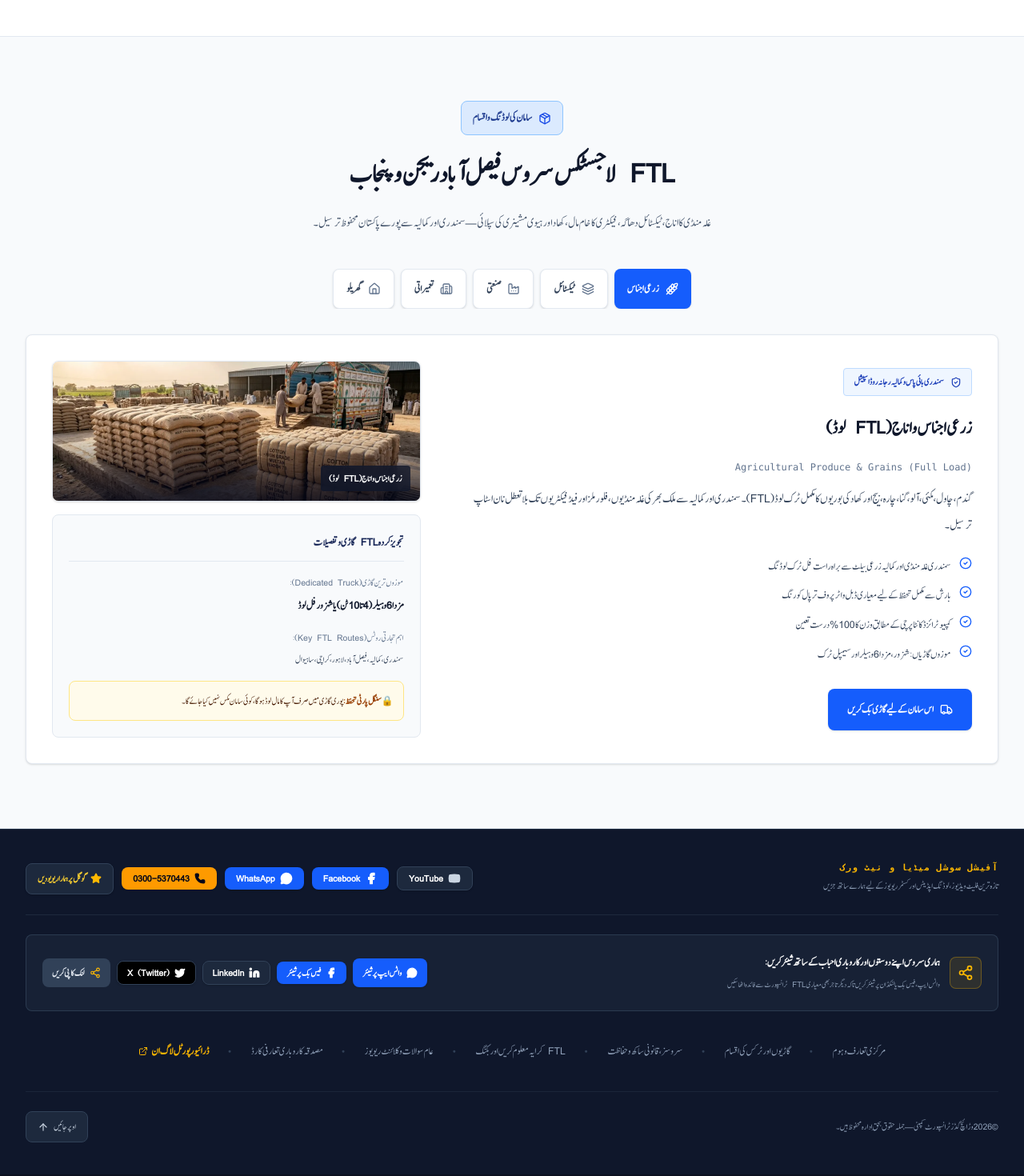
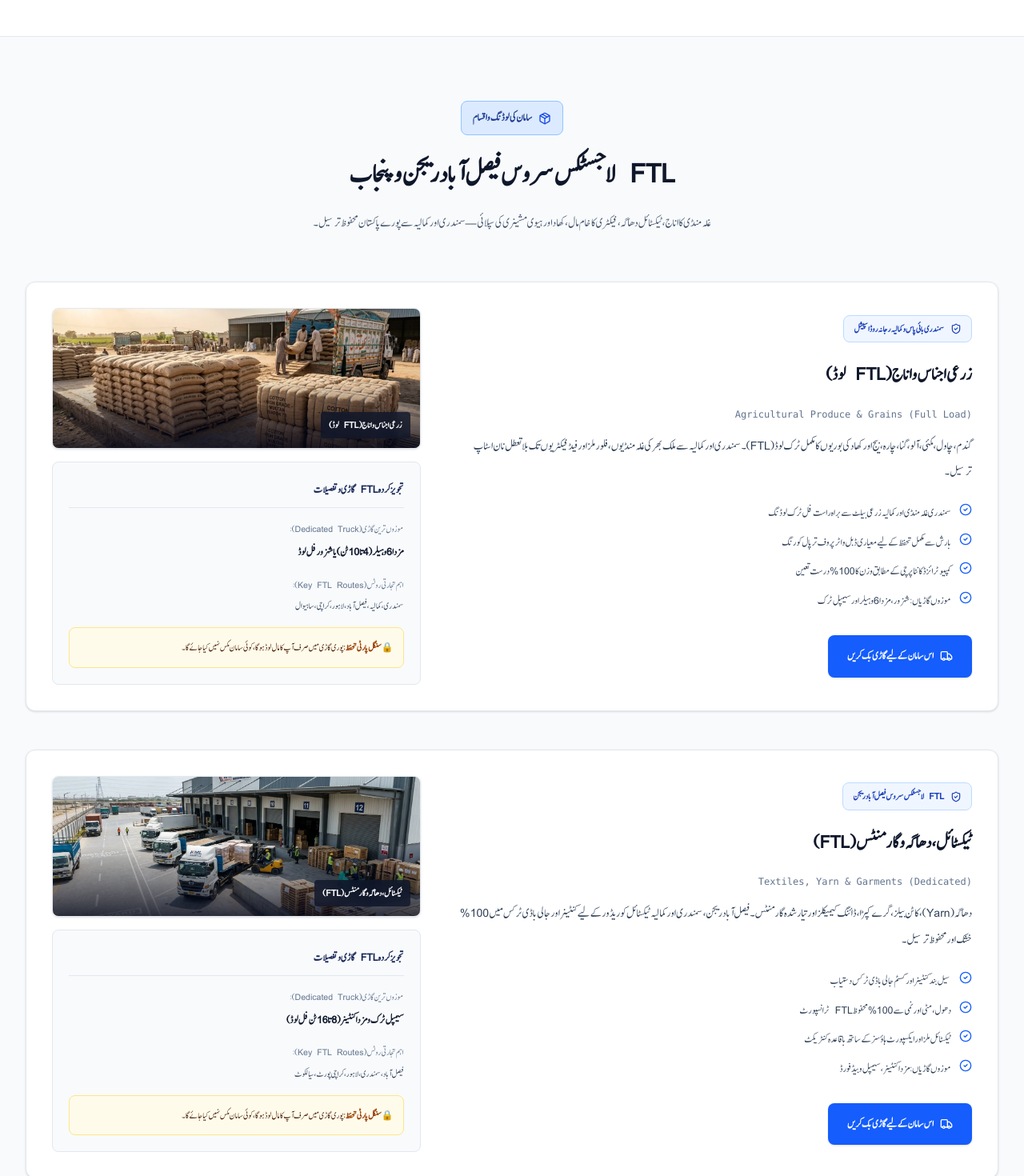
Before and after one commit to zahdan-443/Warraichgoodstransportcompany, a React (Vite) app: page /fleet in a window 1280 px wide. Shown: the part 1330-2800 px from the top of the page at 80% size. Built offline with nearby package versions, Linux system fonts and the light colour scheme; a web font is replaced by a local one.

Commit message:
refactor(components): simplify CargoCategoriesSection
Remove unused state and imports, and add image assets to category data for better rendering.

```diff
--- a/src/components/CargoCategoriesSection.tsx
+++ b/src/components/CargoCategoriesSection.tsx
@@ -1,4 +1,4 @@
-import React, { useState } from 'react';
+import React from 'react';
 import { Link } from 'react-router-dom';
 import {
   Package,
@@ -11,7 +11,6 @@
   Truck,
   CheckCircle2
 } from 'lucide-react';
-import { COMPANY_INFO } from '../data/companyData';
 import { useLanguage } from '../context/LanguageContext';
 
 interface CargoCategoriesSectionProps {
@@ -19,7 +18,6 @@
 }
 
 export const CargoCategoriesSection: React.FC<CargoCategoriesSectionProps> = ({ onSelectCategory }) => {
-  const [activeTab, setActiveTab] = useState<string>('agri');
   const { language, translations } = useLanguage();
   const t = translations[language].cargo;
 
@@ -50,7 +48,8 @@
       recommendedTruck: 'مزدا 6 وہیلر (4 تا 10 ٹن) یا شہزور فل لوڈ',
       recommendedTruckEn: 'Mazda 6 Wheeler (4 to 10 Tons) or Shehzore Full Load',
       routeCoverage: 'سمندری، کمالیہ، فیصل آباد، لاہور، کراچی، ساہیوال',
-      routeCoverageEn: 'Samundri, Kamalia, Faisalabad, Lahore, Karachi, Sahiwal'
+      routeCoverageEn: 'Samundri, Kamalia, Faisalabad, Lahore, Karachi, Sahiwal',
+      image: './images/agricultural-freight.webp'
     },
     {
       id: 'textile',
@@ -78,7 +77,8 @@
       recommendedTruck: 'سیمپل ٹرک و مزدا کنٹینر (8 تا 16 ٹن فل لوڈ)',
       recommendedTruckEn: 'Sample Truck & Mazda Container (8 to 16 Tons FTL)',
       routeCoverage: 'فیصل آباد، سمندری، لاہور، کراچی پورٹ، سیالکوٹ',
-      routeCoverageEn: 'Faisalabad, Samundri, Lahore, Karachi Port, Sialkot'
+      routeCoverageEn: 'Faisalabad, Samundri, Lahore, Karachi Port, Sialkot',
+      image: './images/factory-warehouse.webp'
     },
     {
       id: 'industrial',
@@ -106,7 +106,8 @@
       recommendedTruck: 'بیڈفورڈ ہیوی ڈیوٹی (15 تا 28+ ٹن) یا سیمپل ٹرک',
       recommendedTruckEn: 'Bedford Heavy Duty (15 to 28+ Tons) or Sample Truck',
       routeCoverage: 'پورے پاکستان کے تمام انڈسٹریل زونز و پورٹس',
-      routeCoverageEn: 'All Special Economic Zones, Ports, and Industrial Estates'
+      routeCoverageEn: 'All Special Economic Zones, Ports, and Industrial Estates',
+      image: './images/factory-warehouse.webp'
     },
     {
       id: 'construction',
@@ -134,7 +135,8 @@
       recommendedTruck: 'بیڈفورڈ ہیوی ٹرک (20 تا 28+ ٹن فل لوڈ)',
       recommendedTruckEn: 'Bedford Heavy Truck (20 to 28+ Tons Full Load)',
       routeCoverage: 'پنجاب، خیبرپختونخوا، سندھ، بلوچستان پراجیکٹس',
-      routeCoverageEn: 'Punjab, KPK, Sindh, Balochistan Mega Projects'
+      routeCoverageEn: 'Punjab, KPK, Sindh, Balochistan Mega Projects',
+      image: './images/factory-warehouse.webp'
     },
     {
       id: 'household',
@@ -162,15 +164,10 @@
       recommendedTruck: 'شہزور (1 تا 3.5 ٹن) یا مزدا 6 وہیلر (فل گاڑی)',
       recommendedTruckEn: 'Shehzore (1 to 3.5 Tons) or Mazda 6-Wheeler (FTL)',
       routeCoverage: 'شہر کے اندر اور تمام بین الصوبائی روٹس',
-      routeCoverageEn: 'Intra-city and All Interprovincial Routes'
+      routeCoverageEn: 'Intra-city and All Interprovincial Routes',
+      image: './images/cargo-safety.webp'
     }
   ];
-
-  const currentCategory = categories.find(c => c.id === activeTab) || categories[0];
-
-  const getTabActiveClasses = (_id: string) => {
-    return 'bg-blue-600 text-white shadow-sm';
-  };
 
   const getCategoryBadgeClass = (_id: string) => {
     return 'bg-blue-50 text-blue-800 border-blue-200';
@@ -181,7 +178,7 @@
       <div className="max-w-7xl mx-auto px-4 sm:px-6 lg:px-8">
 
         {/* Section Header */}
-        <div className="text-center max-w-3xl mx-auto mb-10">
+        <div className="text-center max-w-3xl mx-auto mb-10 sm:mb-14">
           <div className="inline-flex items-center gap-2 bg-blue-100 border border-blue-300 text-blue-900 px-3.5 py-1.5 rounded-lg text-xs sm:text-sm font-semibold mb-3 font-urdu">
             <Package className="w-4 h-4 text-blue-700" />
             <span>{t.badge}</span>
@@ -195,55 +192,48 @@
           </p>
         </div>
 
-        {/* Category Tabs (Horizontally scrollable with no-scrollbar on mobile) */}
-        <div className="flex overflow-x-auto no-scrollbar gap-2 pb-2 sm:pb-0 sm:flex-wrap sm:justify-center mb-6 sm:mb-8 px-1">
-          {categories.map((cat) => {
-            const Icon = cat.icon;
-            const isActive = activeTab === cat.id;
+        {/* All 5 Categories Stacked Vertically as Distinct Detailed Cards */}
+        <div className="space-y-8 sm:space-y-12">
+          {categories.map((category) => {
+            const categoryTitle = language === 'ur' ? category.titleUrdu : category.titleEnglish;
+            const categoryBadge = language === 'ur' ? category.badgeUrdu : category.badgeEnglish;
+            const categorySubtitle = language === 'ur' ? category.titleEnglish : category.titleUrdu;
+            const categoryDescription = language === 'ur' ? category.descriptionUrdu : category.descriptionEnglish;
+            const detailsList = language === 'ur' ? category.detailsUrdu : category.detailsEnglish;
+            const recommendedTruck = language === 'ur' ? category.recommendedTruck : category.recommendedTruckEn;
+            const routeCoverage = language === 'ur' ? category.routeCoverage : category.routeCoverageEn;
+
             return (
-              <button
-                key={cat.id}
-                onClick={() => setActiveTab(cat.id)}
-                className={`inline-flex items-center gap-2 px-4 py-2.5 rounded-lg text-xs sm:text-sm font-semibold transition-colors cursor-pointer font-urdu whitespace-nowrap min-h-[44px] flex-shrink-0 ${
-                  isActive
-                    ? `${getTabActiveClasses(cat.id)} font-bold`
-                    : 'bg-white hover:bg-slate-100 text-slate-700 border border-slate-200 shadow-sm'
-                }`}
-                aria-pressed={isActive}
+              <div
+                key={category.id}
+                id={`cargo-card-${category.id}`}
+                className="bg-white text-slate-900 rounded-xl p-5 sm:p-8 border border-slate-200 shadow-sm hover:shadow-md transition-shadow"
               >
-                <Icon className={`w-4 h-4 ${isActive ? 'text-white' : 'text-slate-500'}`} />
-                <span>{language === 'ur' ? cat.shortTitleUrdu : cat.shortTitleEnglish}</span>
-              </button>
-            );
-          })}
-        </div>
-
-        {/* Active Category Detailed Showcase Card */}
-        <div className="bg-white text-slate-900 rounded-lg p-5 sm:p-8 border border-slate-200 shadow-sm">
                 <div className="grid grid-cols-1 lg:grid-cols-12 gap-6 sm:gap-8 items-center">
 
                   {/* Main Column */}
                   <div className={`lg:col-span-7 space-y-4 ${language === 'ur' ? 'text-right' : 'text-left'}`}>
-              <div className={`inline-flex items-center gap-2 border px-3 py-1 rounded text-xs font-semibold font-urdu ${getCategoryBadgeClass(currentCategory.id)}`}>
+                    <div className={`inline-flex items-center gap-2 border px-3 py-1 rounded-lg text-xs font-semibold font-urdu ${getCategoryBadgeClass(category.id)}`}>
                       <ShieldCheck className="w-3.5 h-3.5 flex-shrink-0" />
-                <span>{language === 'ur' ? currentCategory.badgeUrdu : currentCategory.badgeEnglish}</span>
+                      <span>{categoryBadge}</span>
                     </div>
 
-              <p className="text-xl sm:text-2xl font-bold text-slate-900 font-urdu">
-                {language === 'ur' ? currentCategory.titleUrdu : currentCategory.titleEnglish}
-              </p>
+                    {/* Accessibility & SEO Heading 3 for each Category */}
+                    <h3 className="text-xl sm:text-2xl font-bold text-slate-900 font-urdu">
+                      {categoryTitle}
+                    </h3>
 
                     <p className="text-xs text-slate-500 font-mono">
-                {language === 'ur' ? currentCategory.titleEnglish : currentCategory.titleUrdu}
+                      {categorySubtitle}
                     </p>
 
                     <p className="text-slate-700 text-sm sm:text-base leading-relaxed font-urdu">
-                {language === 'ur' ? currentCategory.descriptionUrdu : currentCategory.descriptionEnglish}
+                      {categoryDescription}
                     </p>
 
                     {/* Bullet Features */}
                     <div className="space-y-2 pt-1">
-                {(language === 'ur' ? currentCategory.detailsUrdu : currentCategory.detailsEnglish).map((item, idx) => (
+                      {detailsList.map((item, idx) => (
                         <div key={idx} className="flex items-start gap-2.5 text-slate-700 text-xs sm:text-sm font-urdu">
                           <CheckCircle2 className="w-4 h-4 text-blue-600 flex-shrink-0 mt-0.5" />
                           <span>{item}</span>
@@ -254,8 +244,8 @@
                     <div className="pt-3 flex flex-col sm:flex-row items-stretch sm:items-center gap-3">
                       <Link
                         to="/booking"
-                  state={{ goodsType: language === 'ur' ? currentCategory.titleUrdu : currentCategory.titleEnglish }}
-                  onClick={() => onSelectCategory && onSelectCategory(language === 'ur' ? currentCategory.titleUrdu : currentCategory.titleEnglish)}
+                        state={{ goodsType: categoryTitle }}
+                        onClick={() => onSelectCategory && onSelectCategory(categoryTitle)}
                         className="inline-flex items-center justify-center gap-2 bg-blue-600 hover:bg-blue-500 text-white font-bold px-6 py-3 rounded-lg text-sm transition-colors shadow-sm hover:shadow-md font-urdu cursor-pointer min-h-[44px]"
                       >
                         <Truck className="w-4 h-4 text-white" />
@@ -270,12 +260,8 @@
                     {/* Category Visual Image Preview */}
                     <div className="relative rounded-lg overflow-hidden shadow-sm border border-slate-200 h-44">
                       <img
-                  src={
-                    activeTab === 'agri'
-                      ? './images/agricultural-freight.webp'
-                      : (activeTab === 'household' ? './images/cargo-safety.webp' : './images/factory-warehouse.webp')
-                  }
-                  alt={language === 'ur' ? currentCategory.titleUrdu : currentCategory.titleEnglish}
+                        src={category.image}
+                        alt={categoryTitle}
                         className="w-full h-full object-cover"
                         loading="lazy"
                         referrerPolicy="no-referrer"
@@ -285,7 +271,7 @@
                       />
                       <div className="absolute inset-0 bg-gradient-to-t from-slate-950/80 via-transparent to-transparent flex items-end p-3">
                         <span className="text-white text-xs font-semibold font-urdu bg-slate-900/80 px-2.5 py-1 rounded backdrop-blur-sm">
-                    {language === 'ur' ? currentCategory.titleUrdu : currentCategory.titleEnglish}
+                          {categoryTitle}
                         </span>
                       </div>
                     </div>
@@ -300,7 +286,7 @@
                           {language === 'ur' ? 'موزوں ترین گاڑی (Dedicated Truck):' : 'Ideal Vehicle Class:'}
                         </span>
                         <span className="text-sm font-bold text-slate-900 font-urdu mt-0.5 block">
-                    {language === 'ur' ? currentCategory.recommendedTruck : currentCategory.recommendedTruckEn}
+                          {recommendedTruck}
                         </span>
                       </div>
 
@@ -309,7 +295,7 @@
                           {language === 'ur' ? 'اہم تجارتی روٹس (Key FTL Routes):' : 'Key Nationwide Haulage Routes:'}
                         </span>
                         <span className="text-xs font-medium text-slate-700 font-urdu mt-0.5 block leading-relaxed">
-                    {language === 'ur' ? currentCategory.routeCoverage : currentCategory.routeCoverageEn}
+                          {routeCoverage}
                         </span>
                       </div>
 
@@ -321,6 +307,9 @@
 
                 </div>
               </div>
+            );
+          })}
+        </div>
 
       </div>
     </section>
```
Lines whose indentation alone changed are shown as unchanged.
